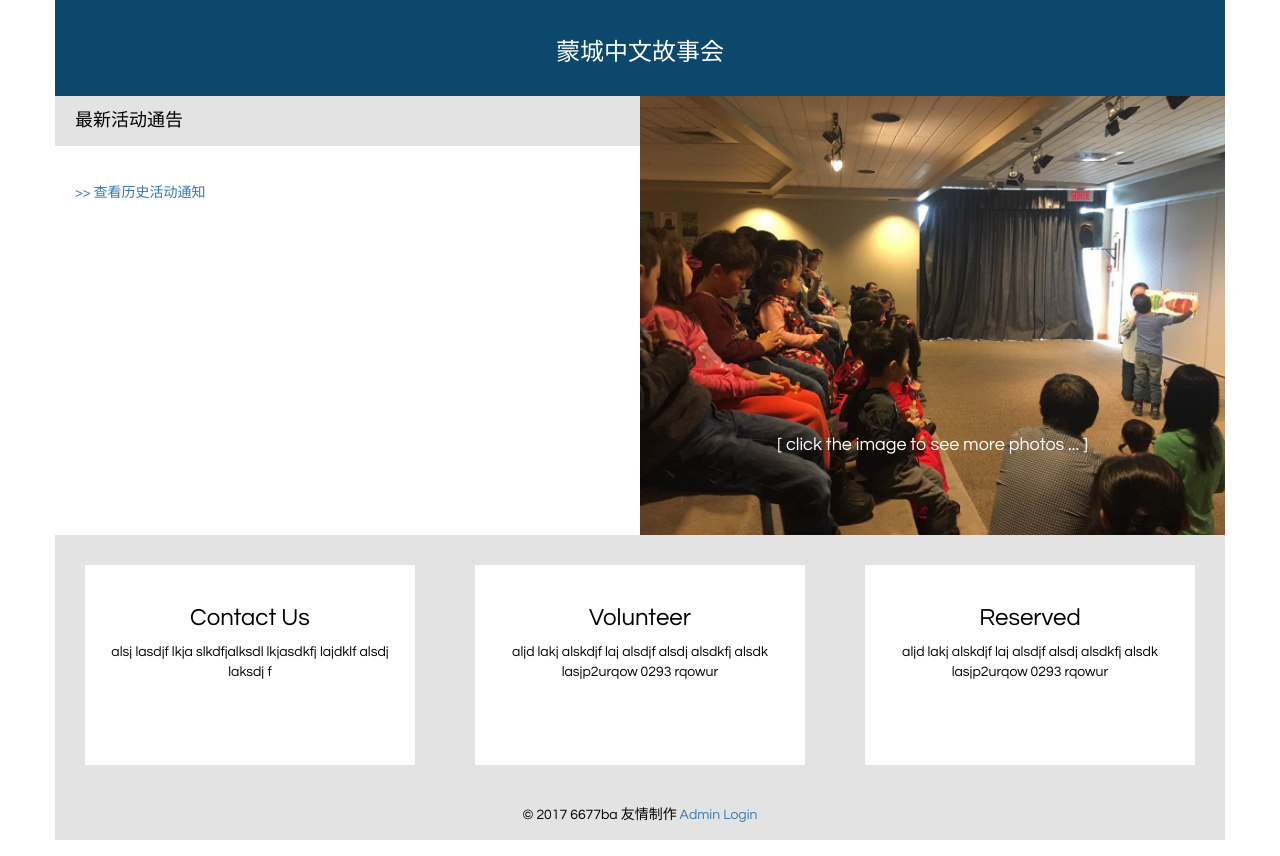
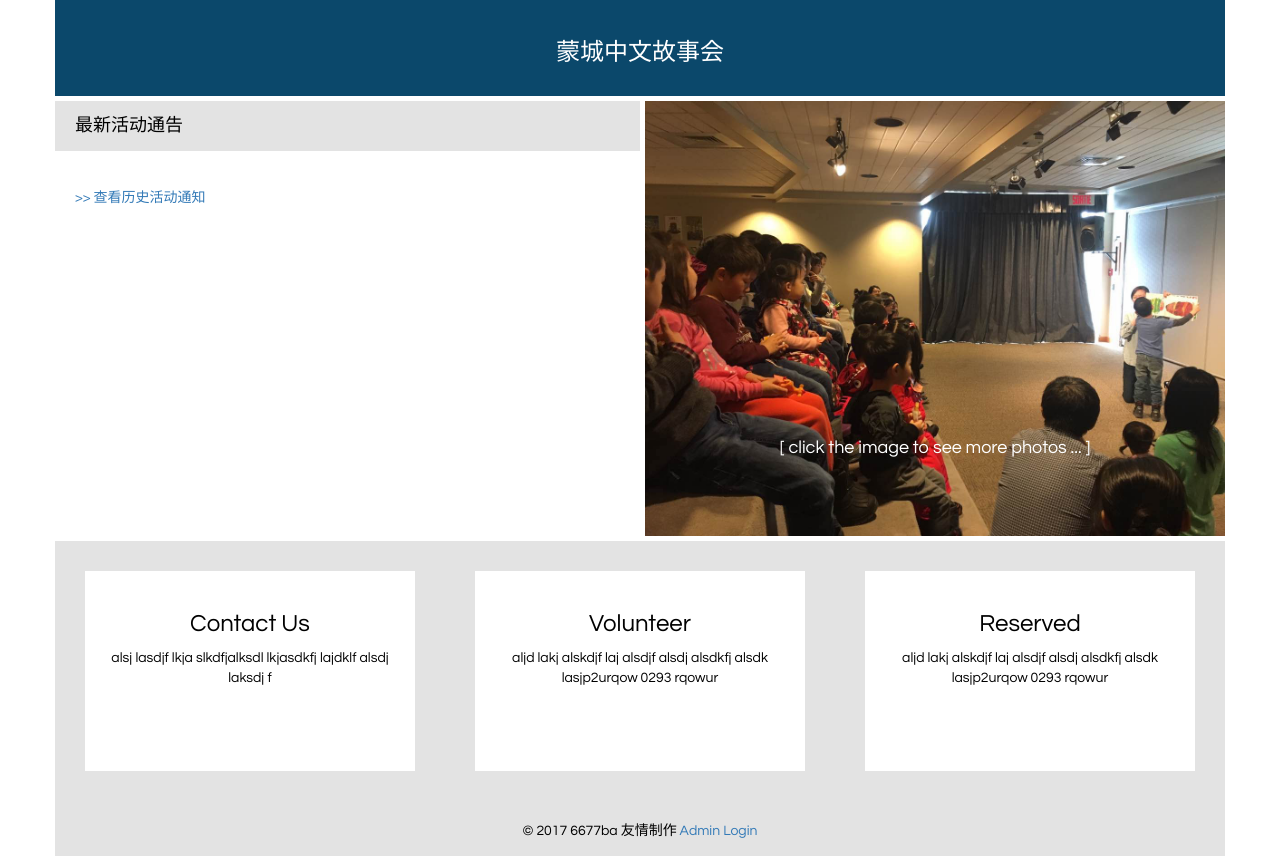
Before and after one commit to wangguanzhou/mtlstory, a Django app: template templates/homepage.html in a window 1280 px wide. Run offline with Django 3.2, Linux system fonts and the light colour scheme; the template is opened without the code that fills it, so the values that code supplies are empty; some libraries are stand-ins or nearby versions.

Commit message:
align the tab and shift

```diff
--- a/templates/base.html
+++ b/templates/base.html
@@ -10,14 +10,14 @@
     <!-- Bootstrap -->
     <link href="https://maxcdn.bootstrapcdn.com/bootstrap/3.3.7/css/bootstrap.min.css" rel="stylesheet">
     <link href="https://fonts.googleapis.com/css?family=Questrial|Julius+Sans+One" rel="stylesheet">
-    <link href="{% static 'css/bootstrap-datepicker.standalone.css' %}" rel="stylesheet">
+    <link href="{% static 'css/bootstrap-datepicker.css' %}" rel="stylesheet">
     <link href="{% static 'css/bootstrap-timepicker.css' %}" rel="stylesheet">
 
     <!-- jQuery (necessary for Bootstrap's JavaScript plugins) -->
     <script src="https://ajax.googleapis.com/ajax/libs/jquery/3.2.0/jquery.min.js"></script>
     <!-- Include all compiled plugins (below), or include individual files as needed -->
     <script src="https://maxcdn.bootstrapcdn.com/bootstrap/3.3.7/js/bootstrap.min.js"></script>
-    <script src="{% static 'js/bootstrap-datepicker.min.js' %}"></script>
+    <script src="{% static 'js/bootstrap-datepicker.js' %}"></script>
     <script src="{% static 'js/bootstrap-timepicker.js' %}"></script>
     <script type="text/javascript">
 $(document).ready(function () {
@@ -156,7 +156,7 @@
     {% block register-result %}
     {% endblock %}
 
-  <div class="container bg-2 text-center footer" style="padding:10px 0px 5px 0px;">
+    <div class="container bg-2 text-center footer" style="padding:20px 0px 5px 0px;">
       <p>&copy; 2017 6677ba 友情制作  <a href="/mtlstory/admin/">Admin Login</a> </p>
     </div>
   </body>
--- a/templates/homepage.html
+++ b/templates/homepage.html
@@ -5,7 +5,7 @@
 
 <div class="container">
   <div class="row">
-		<div class="col-md-6" style="padding: 0px;">
+    <div class="col-md-6" style="padding: 5px 0px 0px 0px;">
       <div class="bg-2" style="padding: 5px 20px 5px 20px;">
         <h4>最新活动通告</h4>
       </div>
@@ -24,7 +24,7 @@
 
     </div> <!-- col-md-6 -->
 
-    <div class="col-md-6" style="padding: 0px;">
+    <div class="col-md-6" style="padding: 5px 0px 5px 5px;">
       <div class="image-with-text text-center">
         <img class="img-responsive" width="100%" src="{% static 'images/brossard-03-28-01.JPG' %}" alt="">
         <div class="text-over-image">
```
Also changed, not shown: templates/adminlogin.html (indentation only), templates/createnotice.html (indentation only), templates/createnotice_result.html (indentation only), templates/register_result.html (indentation only), templates/shownotice.html (indentation only). Lines whose indentation alone changed are shown as unchanged.
